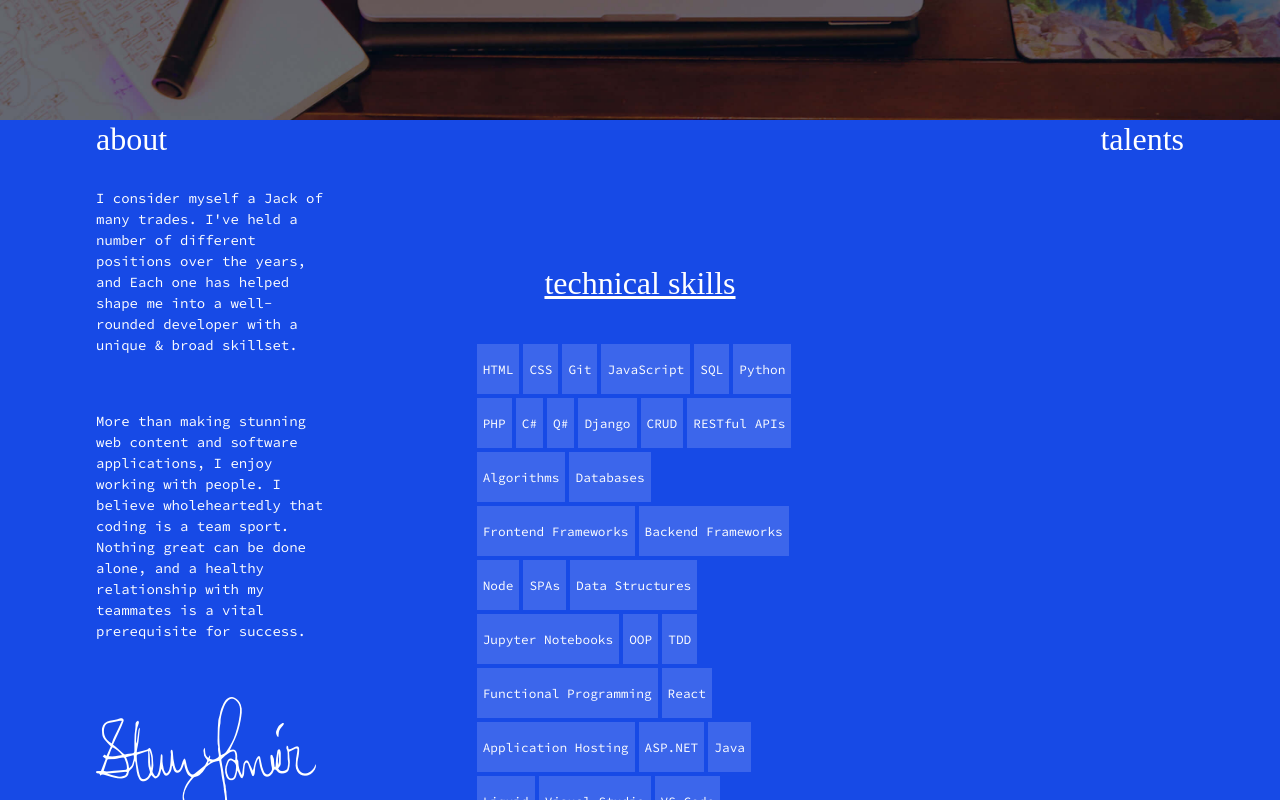
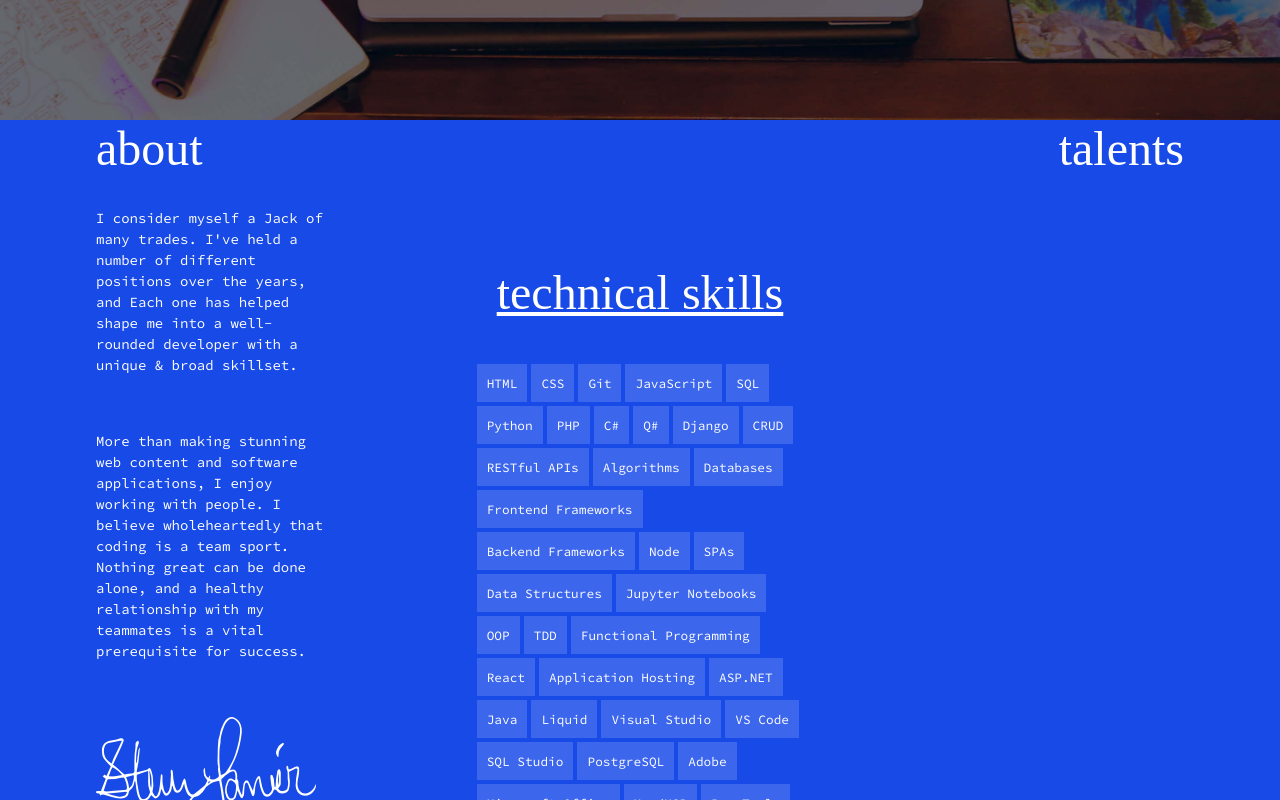
Before and after one commit to sklanier/Portfolio, a Next.js app: page / in a window 1280 px wide. Shown: the part 680-1480 px from the top of the page. Built offline with nearby package versions, Linux system fonts and the light colour scheme.

Commit message:
changed padding for skillcards and font size for about titles

```diff
--- a/styles/globals.css
+++ b/styles/globals.css
@@ -98,7 +98,7 @@
 .aboutTitle{
     color: white;
     font-family: Avenir Next;
-    font-size: 2rem;
+    font-size: 3rem;
     line-height: 1.2;
     margin-bottom: 8px;
     font-weight: 500;
@@ -115,6 +115,6 @@
     text-align: center;
     background: #3C66EB;
     color: #fff;
-    padding: 6px;
+    padding: 0px 10px 0px 10px;
     line-height: 38px;
 }
```
